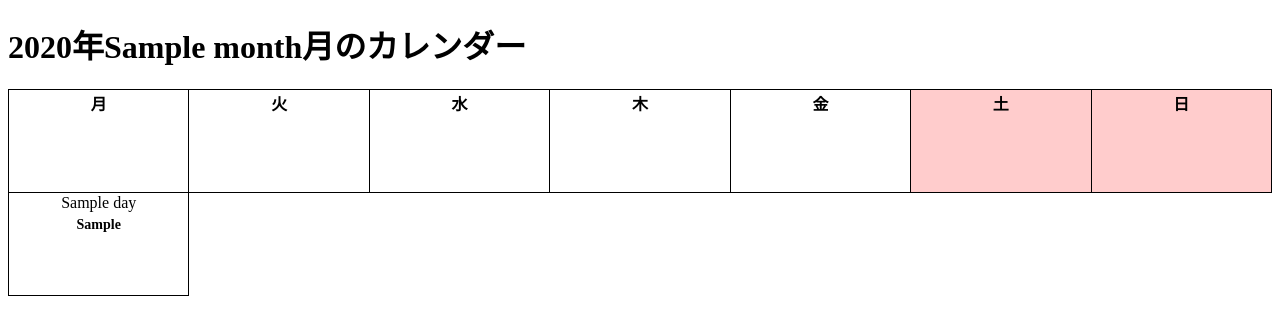
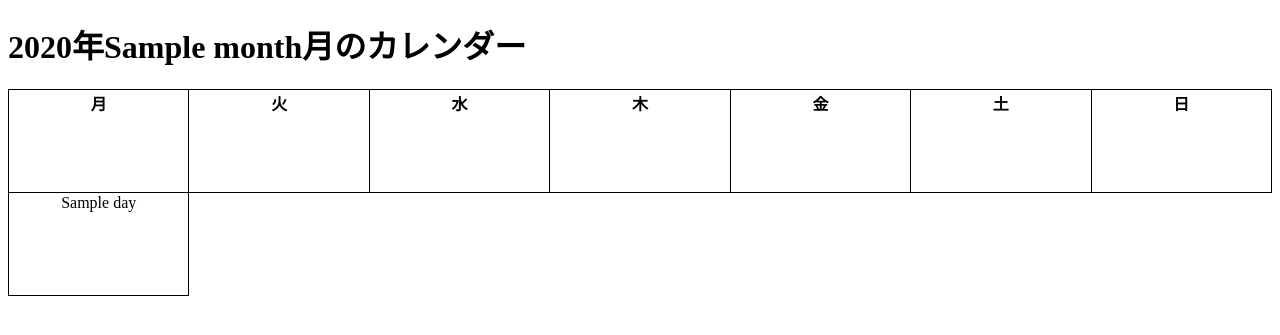
Before and after one commit to honjobunseki/flask-attendance-app, a Flask app: template templates/calendar.html in a window 1280 px wide. Shown: the top 335 px of the page. Run offline with Flask 3, Linux system fonts and the light colour scheme; the template is opened without the code that fills it: most values are stand-ins (such as "Sample title", 1, 10 or a date in 2020).

Commit message:
Update calendar.html

```diff
--- a/templates/calendar.html
+++ b/templates/calendar.html
@@ -17,17 +17,10 @@
             vertical-align: top;
         }
         .today {
-            border: 3px solid red;
-            background-color: #ccffcc; /* 今日が出勤中なら緑 */
+            border: 3px solid red; /* 太枠 */
         }
         .empty {
             background-color: #f0f0f0;
-        }
-        .holiday, .weekend {
-            background-color: #ffcccc;
-        }
-        .status-holiday, .status-late, .status-early {
-            background-color: #ffcccc;
         }
         .status {
             font-size: 14px;
@@ -50,8 +43,8 @@
                 <th>水</th>
                 <th>木</th>
                 <th>金</th>
-                <th class="weekend">土</th>
-                <th class="weekend">日</th>
+                <th>土</th>
+                <th>日</th>
             </tr>
         </thead>
         <tbody>
@@ -64,13 +57,9 @@
                 <td class="today">
                     {{ day }}
                     <div class="status">{{ today_status }}</div>
-                    <button class="contact-button">連絡する</button>
                 </td>
                 {% else %}
-                <td class="{{ 'holiday' if day_status[day] == '休み' else '' }}">
-                    {{ day }}
-                    <div class="status">{{ day_status[day] }}</div>
-                </td>
+                <td>{{ day }}</td>
                 {% endif %}
                 {% endfor %}
             </tr>
```
